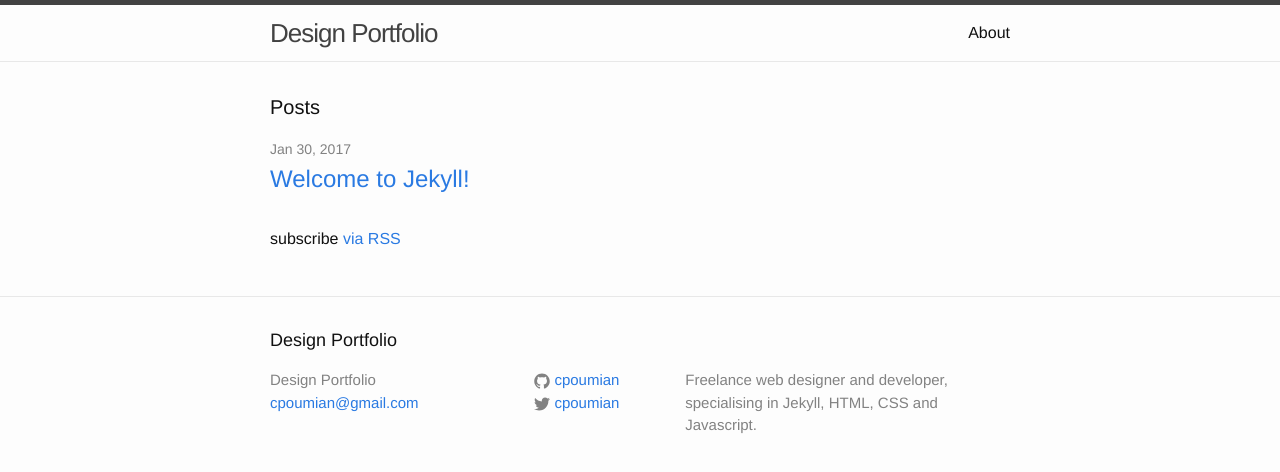
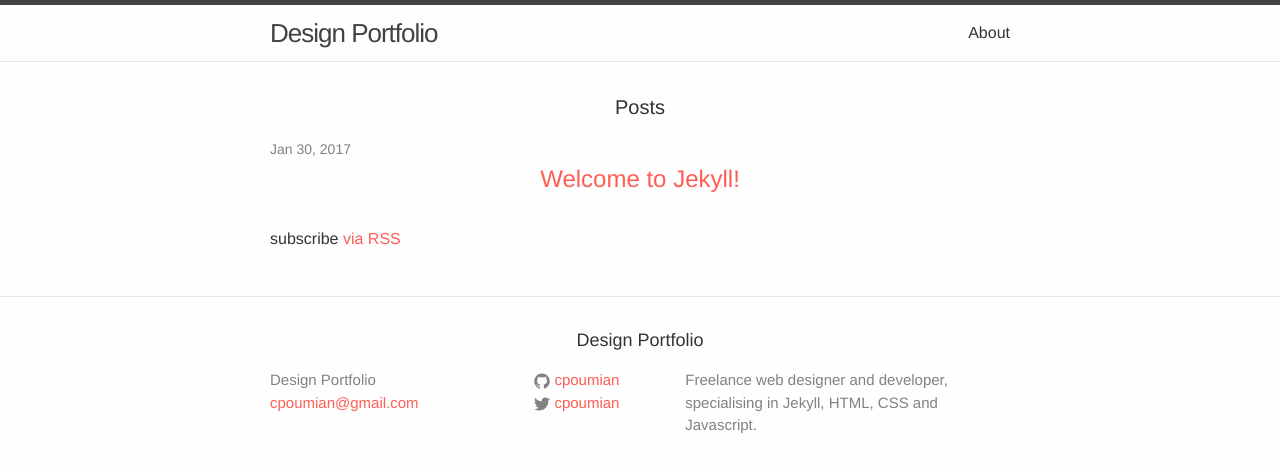
Before and after one commit to cpoumian/designer-portfolio, a Jekyll site: the page built from index.html, in a window 1280 px wide. Shown: the top 472 px of the page. Built offline with Jekyll 4.4.1, drawn with Linux system fonts in a browser that asks for light colours.

Commit message:
Add variables and default styles

```diff
--- a/_config.yml
+++ b/_config.yml
@@ -25,3 +25,7 @@
 
 # Build settings
 markdown: kramdown
+
+# Sass settings
+sass:
+sass_dir: css
--- a/_sass/_base.scss
+++ b/_sass/_base.scss
@@ -80,9 +80,14 @@
  * Headings
  */
 h1, h2, h3, h4, h5, h6 {
-    font-weight: 300;
+    font-weight: 500;
+    text-align: center;
 }
-
+.mega {font-size: $mega-font-size; }
+h1, .h1 {font-size: $h1-font-size; }
+h2, .h2 {font-size: $h2-font-size; }
+h3, .h3 {font-size: $h3-font-size; }
+h4, .h4 {font-size: $h4-font-size; }
 
 
 /**
@@ -91,14 +96,15 @@
 a {
     color: $brand-color;
     text-decoration: none;
+    transition: 0.3s;
 
-    &:visited {
-        color: darken($brand-color, 15%);
-    }
+    // &:visited {
+    //     color: darken($brand-color, 15%);
+    // }
 
     &:hover {
-        color: $text-color;
-        text-decoration: underline;
+        color: $blue-color;
+        // text-decoration: underline;
     }
 }
 
--- a/css/main.scss
+++ b/css/main.scss
@@ -6,16 +6,27 @@
 
 
 // Our variables
-$base-font-family: Helvetica, Arial, sans-serif;
+$base-font-family: 'Avenir Next', Helvetica, Arial, sans-serif;
 $base-font-size:   16px;
 $small-font-size:  $base-font-size * 0.875;
 $base-line-height: 1.5;
 
+$mega-font-size: 100px;
+$h1-font-size: 70px;
+$h2-font-size: 40px;
+$h3-font-size: 30px;
+$h4-font-size: 24px;
+
 $spacing-unit:     30px;
 
-$text-color:       #111;
-$background-color: #fdfdfd;
-$brand-color:      #2a7ae2;
+$text-color:       #333;
+$background-color: #fefefe;
+$brand-color:      #fe5f55;
+
+$blue-color: #92b5bd;
+$yellow-color: #ede24e;
+$red-color: #df6d59;
+$purple-color: #6b2339;
 
 $grey-color:       #828282;
 $grey-color-light: lighten($grey-color, 40%);
```
